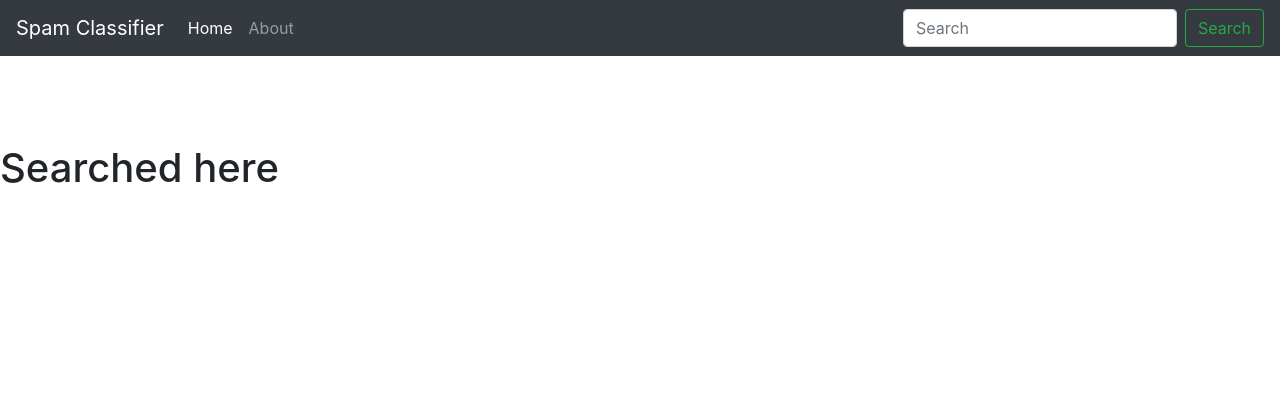
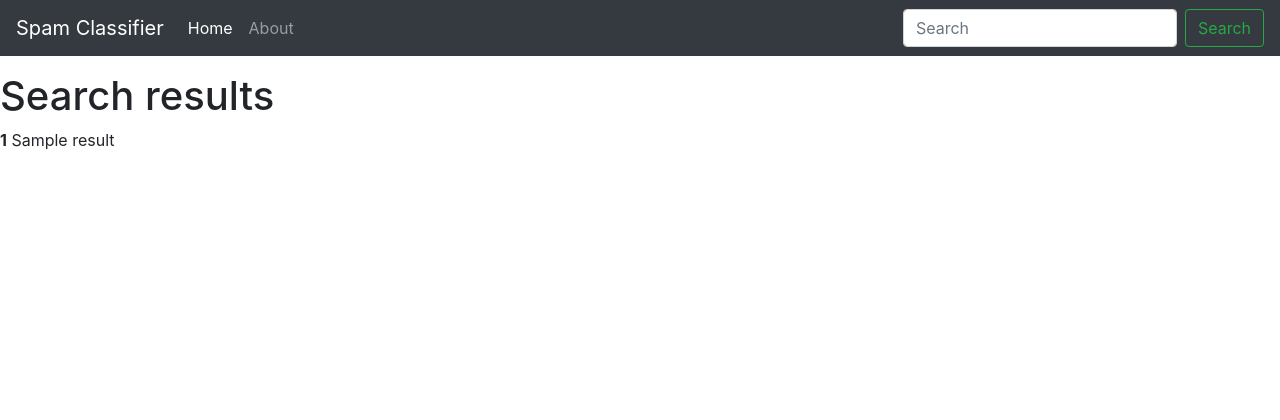
Before and after one commit to nikitaroz/SpamClassifier, a Flask app: template app/templates/search.html in a window 1280 px wide. Shown: the top 420 px of the page. Run offline with Flask 2, Linux system fonts and the light colour scheme; the template is opened without the code that fills it: most values are stand-ins (such as "Sample title", 1, 10 or a date in 2020).

Commit message:
first pass at search functionality complete

```diff
--- a/app/app.py
+++ b/app/app.py
@@ -22,7 +22,7 @@ m = cm.ScalarMappable(norm=norm, cmap=cmap)
 
 
 def custom_tokenizer(nlp):
-    infixes = nlp.Defaults.infixes + tuple([r"\b[\[\(]\b"])
+    infixes = nlp.Defaults.infixes + [r"\b[\[\(]\b"]
     infix_re = compile_infix_regex(infixes)
     prefix_re = compile_prefix_regex(nlp.Defaults.prefixes)
     suffix_re = compile_suffix_regex(nlp.Defaults.suffixes)
@@ -52,7 +52,6 @@ def get_email():
     cursor = conn.cursor()
 
     subject, body = cursor.execute(f"SELECT subject, body FROM messages where message_id={value}").fetchone()
-    cmap = sns.color_palette("viridis", as_cmap=True)
 
     tokens = []
     conn = sqlite3.connect("db/spam.db")
@@ -63,10 +62,7 @@ def get_email():
     for token in nlp(body):
         result = cursor.execute("SELECT coefficient FROM features WHERE feature == ?", (token.lemma_,)).fetchone()
         if result is not None:
-            #print(result)
             color = to_hex(m.to_rgba(result[0]))
-
-
             tokens.append(f"<mark style='background-color:{color};'>" + token.text + "</mark>")
         else:
             tokens.append(token.text)
@@ -85,8 +81,12 @@ def search():
     #TODO: validate input
     if request.method == "GET":
         search_term = request.args.get("q", "")
-
-    return render_template("search.html")
+        conn = sqlite3.connect("db/spam.db")
+        cursor = conn.cursor()
+        results = cursor.execute(f"SELECT subject, body FROM fts_idx WHERE fts_idx MATCH ? ORDER BY rank", (search_term,)).fetchmany(5)
+    #for i, result in enumerate(results):
+    #    results[i][1] = result[1].replace("\n", " ")
+    return render_template("search.html", results=results)
 
 @app.route("/about")
 def about_page():
--- a/app/templates/search.html
+++ b/app/templates/search.html
@@ -2,9 +2,15 @@
 
 {% block content %}
 <div>
-    <br>
-    <br>
-    <br>
-    <h1> Searched here</h1>
+    <h1> Search results</h1>
+    {% for result in results %}
+        <b>{{ result[0] }}</b>
+        {% if result[1]|length < 200 %}
+            {{ result[1] }}
+        {% else %}
+            {{ result[1][:200] }}
+        {% endif %}
+        <br>
+    {% endfor %}
 </div>
 {% endblock %}
--- a/common/message.py
+++ b/common/message.py
@@ -21,7 +21,7 @@ from bs4 import BeautifulSoup
 
 # https://stackoverflow.com/questions/56439423/spacy-parenthesis-tokenization-pairs-of-lrb-rrb-not-tokenized-correctly
 def custom_tokenizer(nlp):
-    infixes = tuple([r"\b\)\b"]) + nlp.Defaults.infixes
+    infixes = [r"\b\)\b"] + nlp.Defaults.infixes
     infix_re = compile_infix_regex(infixes)
     prefix_re = compile_prefix_regex(nlp.Defaults.prefixes)
     suffix_re = compile_suffix_regex(nlp.Defaults.suffixes)
--- a/search_table.sql
+++ /dev/null
@@ -1,3 +0,0 @@
-
-
-CREATE VIRTUAL TABLE search_table USING fts5(subject, body, content=messages, content_rowid=message_id);
```
Also changed, not shown: schema.sql (+21 -2 lines), 1 other file.
